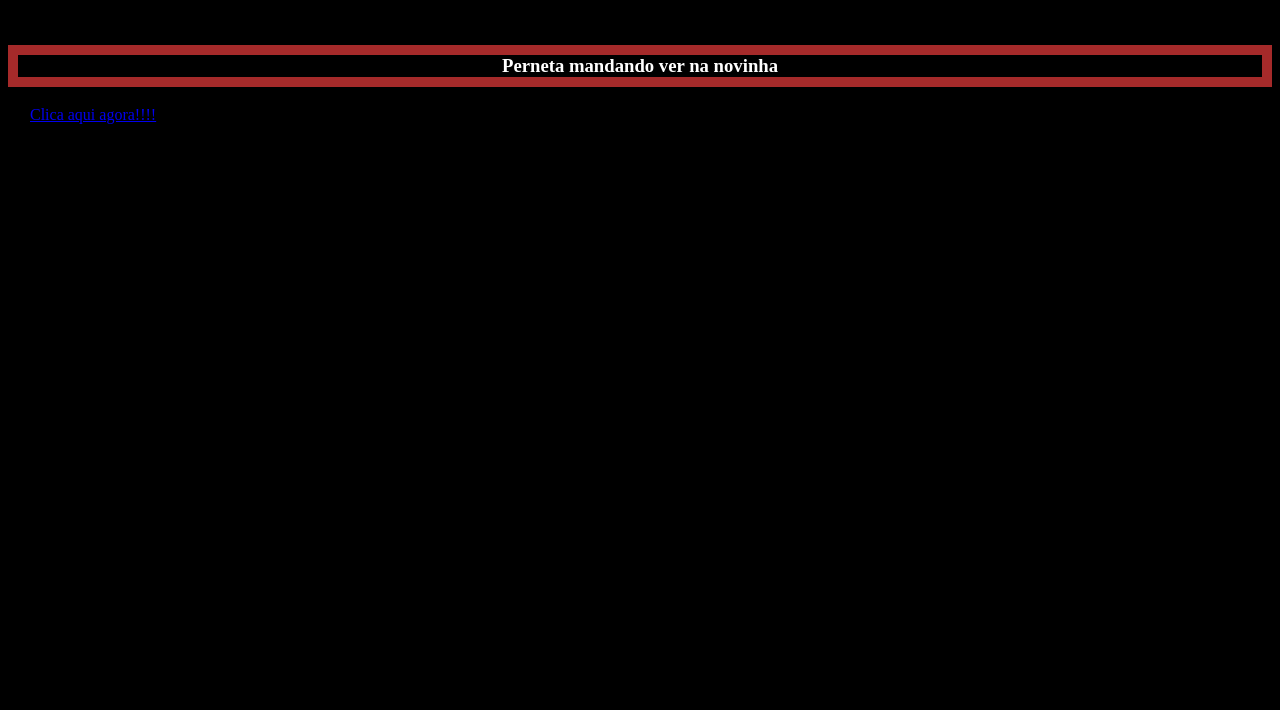
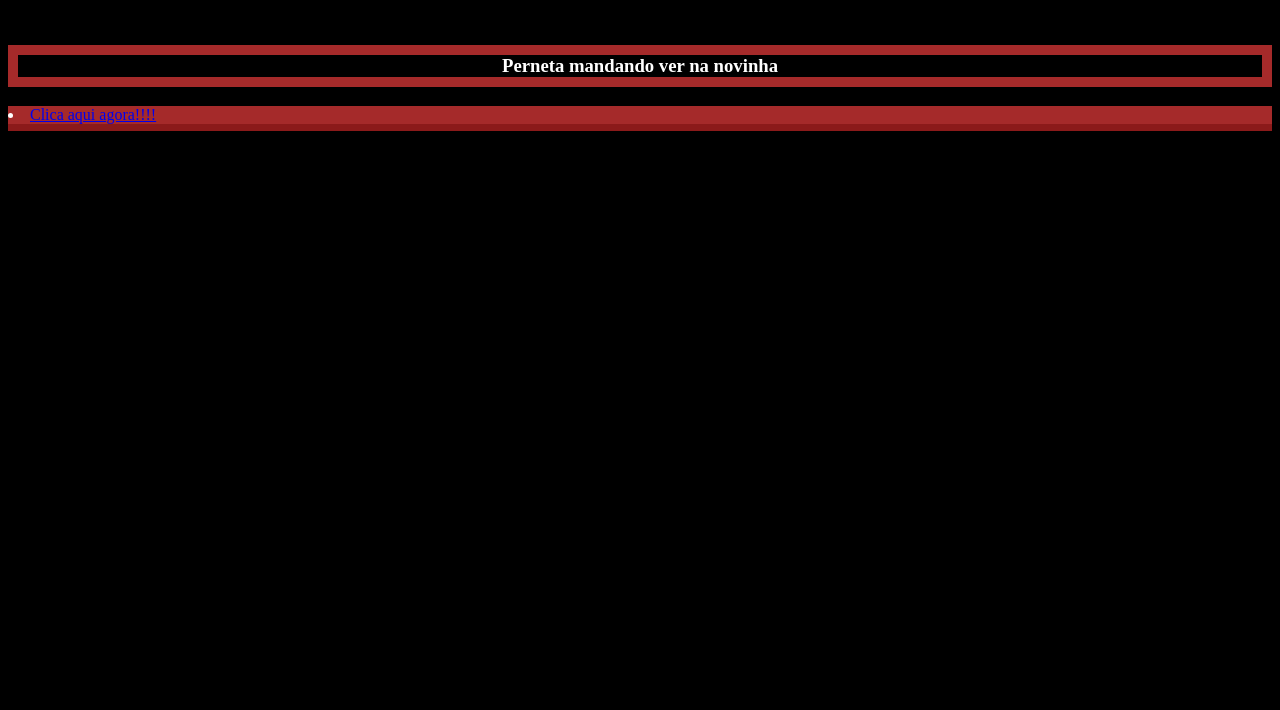
Before and after one commit to LuizRaylon01/pragabi, a plain HTML site: page porno.html in a window 1280 px wide. Shown: the part 90-800 px from the top of the page. Drawn offline with Linux system fonts and the light colour scheme.

Commit message:
Update porno.html

```diff
--- a/porno.html
+++ b/porno.html
@@ -29,7 +29,7 @@
 
 <h3> Perneta mandando ver na novinha </h3>
 
-<li class"botão cor"> <a href="https://www.xvideos.com/video38250411/perneta_mandando_ver_na_buceta"> Clica aqui agora!!!! <a> </li>
+<li class="botão cor"> <a href="https://www.xvideos.com/video38250411/perneta_mandando_ver_na_buceta"> Clica aqui agora!!!! <a> </li>
 
 </div>
 
```
